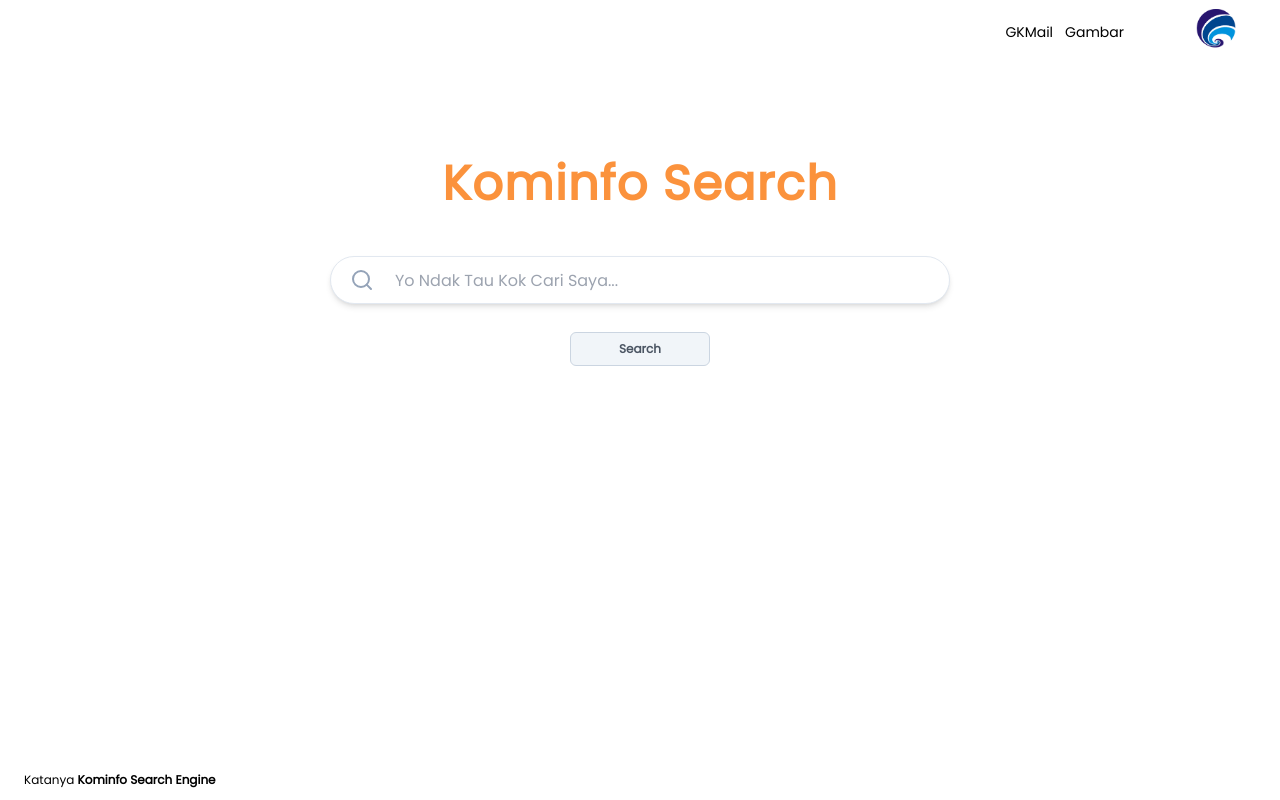
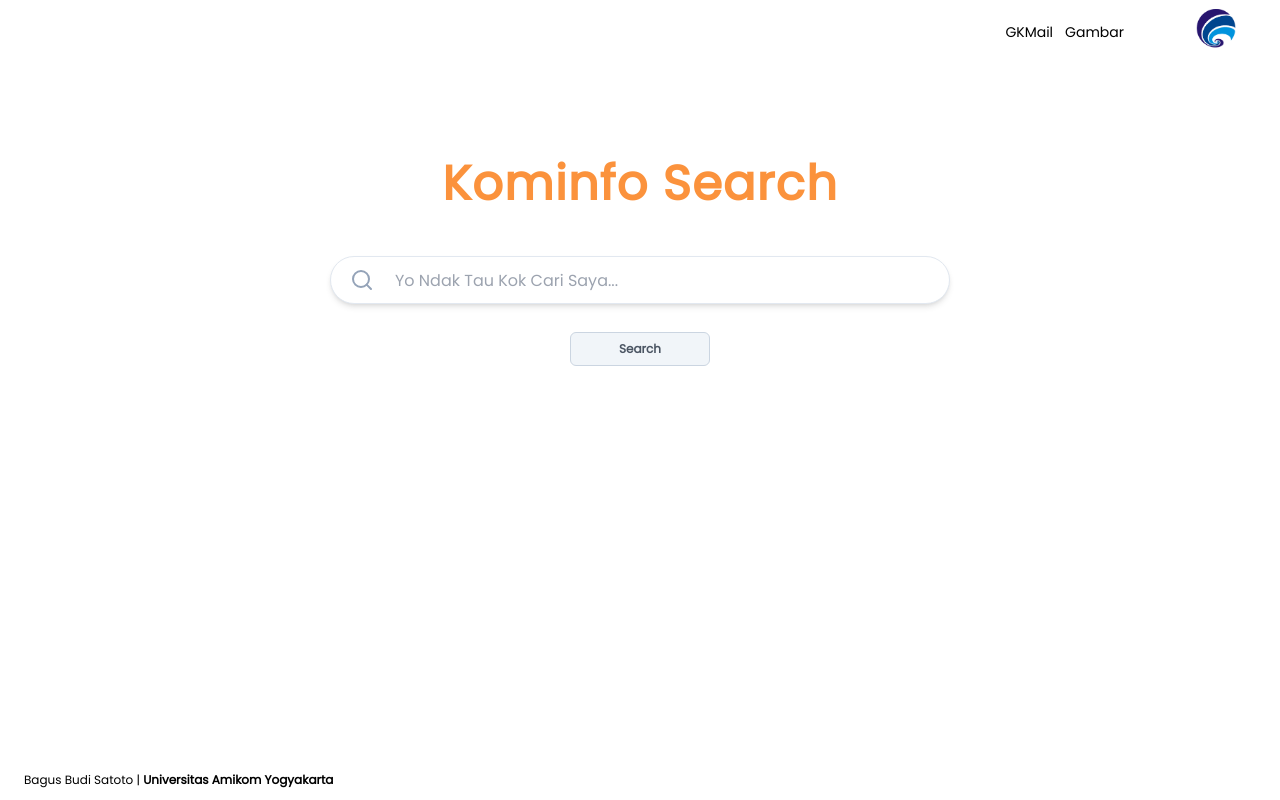
Before and after one commit to bagussatoto/search.kominfo, a Next.js app: page / in a window 1280 px wide. Built offline with nearby package versions, Linux system fonts and the light colour scheme.

Commit message:
Update footer - [Skip GitHub Action]

```diff
--- a/components/Footer.jsx
+++ b/components/Footer.jsx
@@ -2,8 +2,8 @@
   return (
     <footer className="mt-12 w-full px-1 self-end place-self-end">
       <p className="text-xs font-normal ">
-        Katanya
-        <span className="font-bold"> Kominfo Search Engine</span>
+        Bagus Budi Satoto |
+        <span className="font-bold"> Universitas Amikom Yogyakarta </span>
       </p>
     </footer>
   );
```
